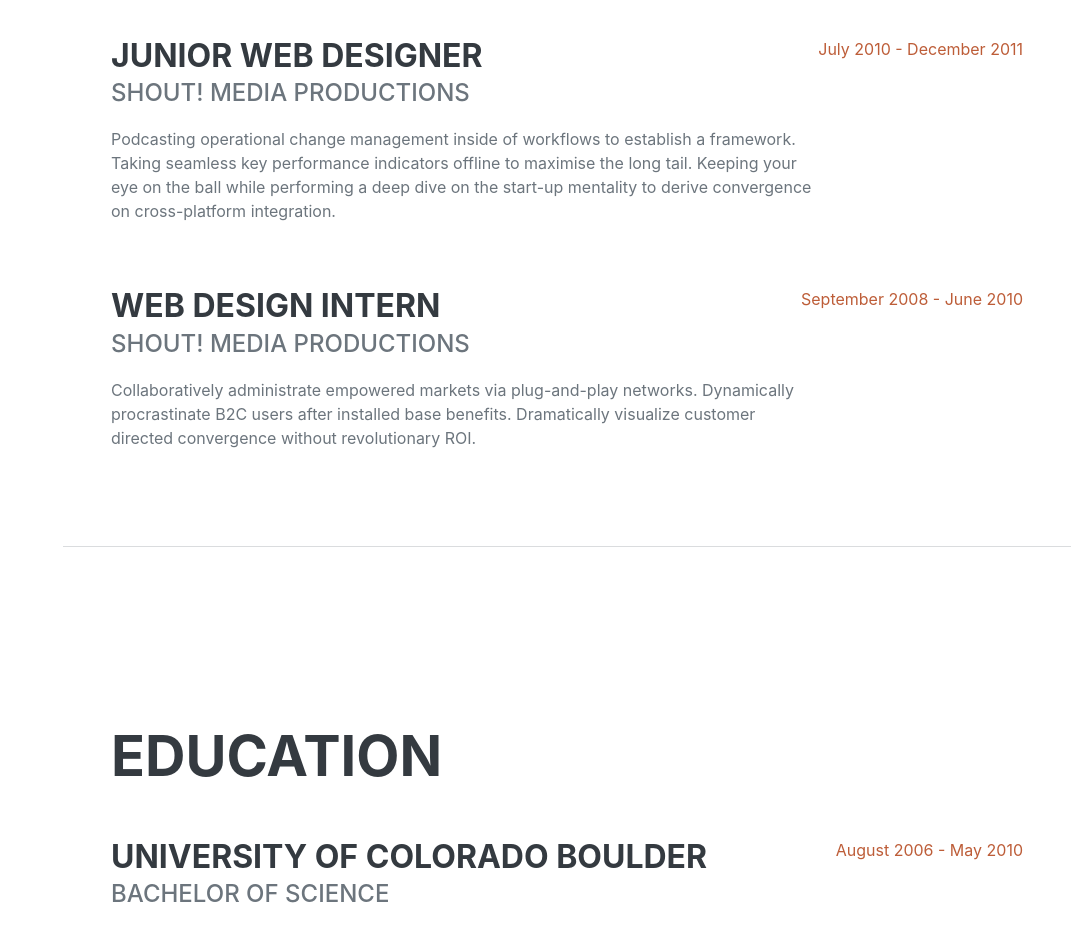
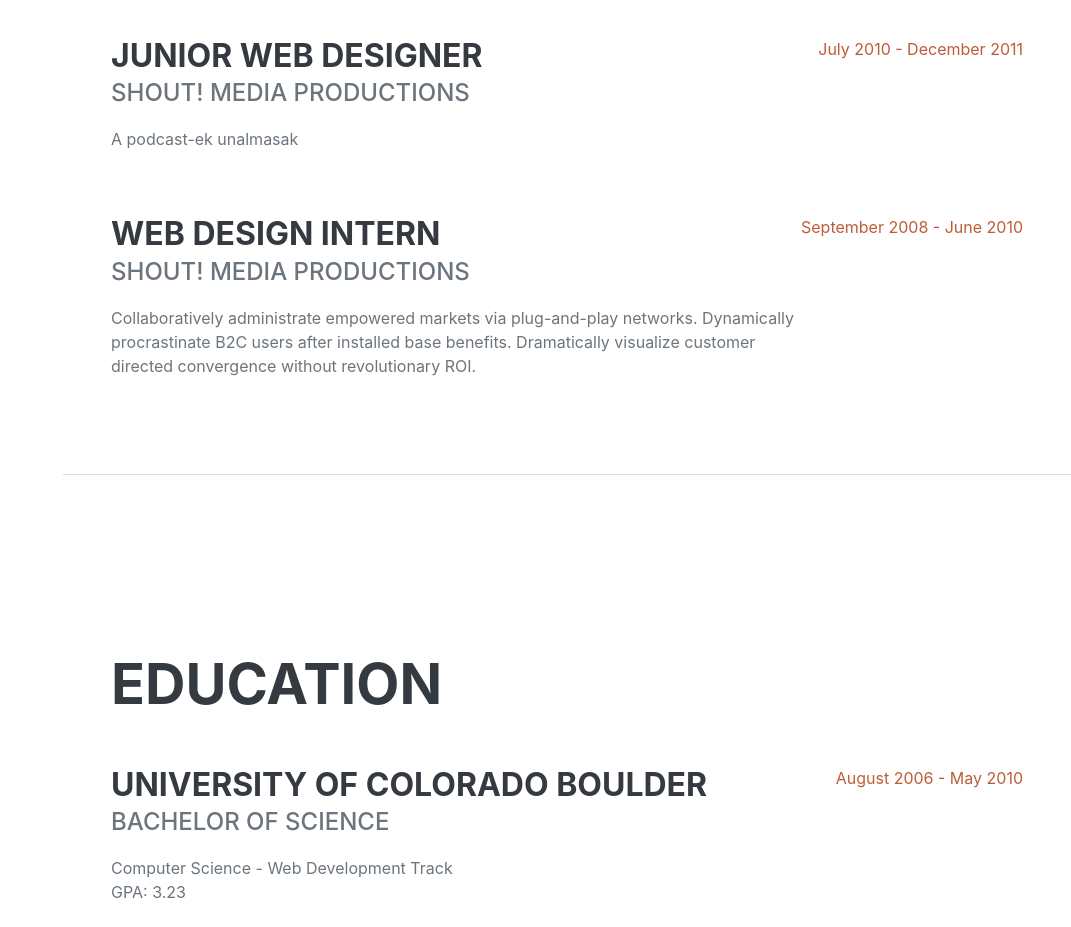
Before and after one commit to Flawless2222/Flawless2222.github.io, a plain HTML site: page index.html in a window 1280 px wide. Shown: the part 1460-2387 px from the top of the page, without its empty margins (209-1280 px from the left). Drawn offline with nearby package versions, Linux system fonts and the light colour scheme; a web font is replaced by a local one.

Commit message:
Change some text

```diff
--- a/index.html
+++ b/index.html
@@ -81,7 +81,7 @@
                         <div class="flex-grow-1">
                             <h3 class="mb-0">Junior Web Designer</h3>
                             <div class="subheading mb-3">Shout! Media Productions</div>
-                            <p>Podcasting operational change management inside of workflows to establish a framework. Taking seamless key performance indicators offline to maximise the long tail. Keeping your eye on the ball while performing a deep dive on the start-up mentality to derive convergence on cross-platform integration.</p>
+                            <p>A podcast-ek unalmasak</p>
                         </div>
                         <div class="flex-shrink-0"><span class="text-primary">July 2010 - December 2011</span></div>
                     </div>
```
